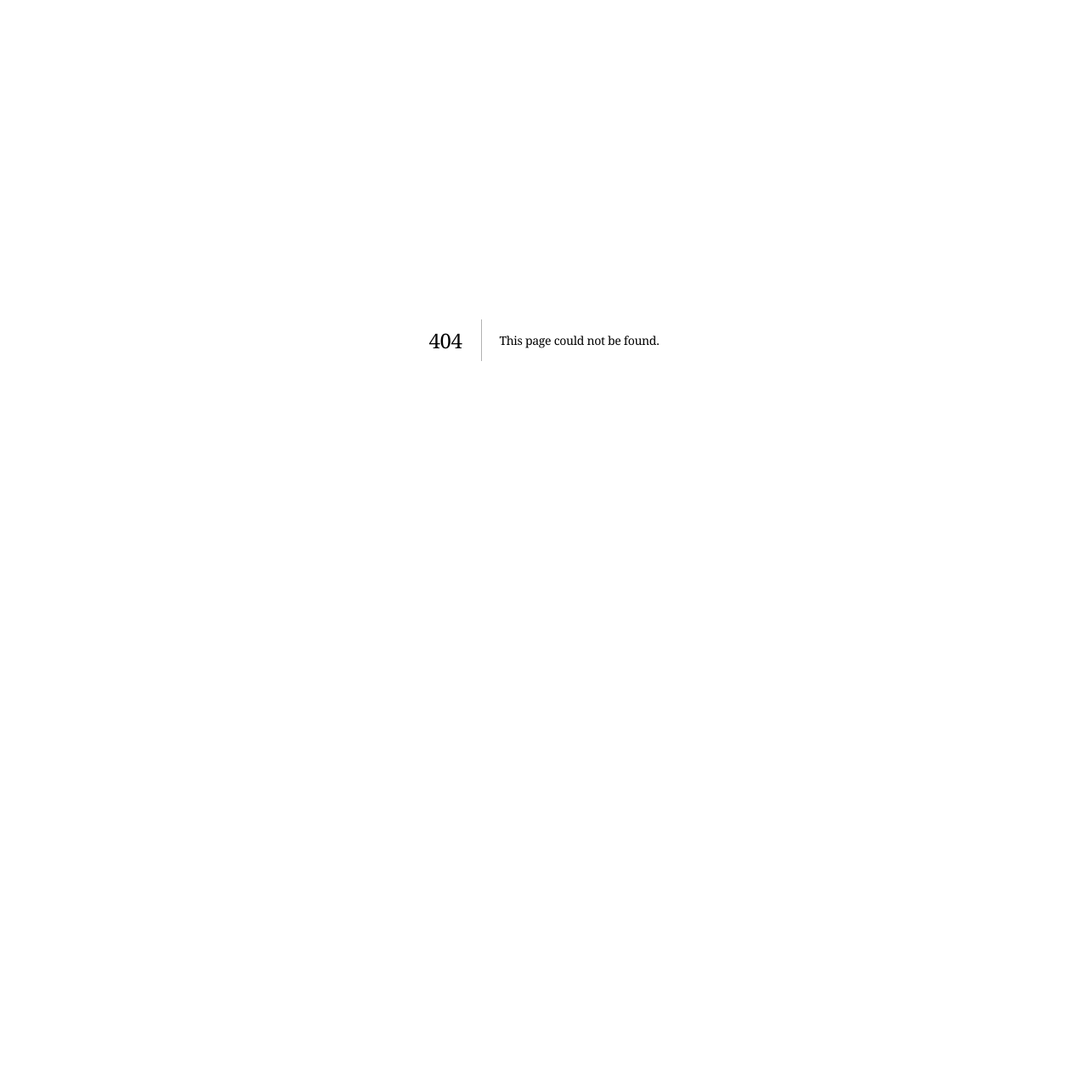
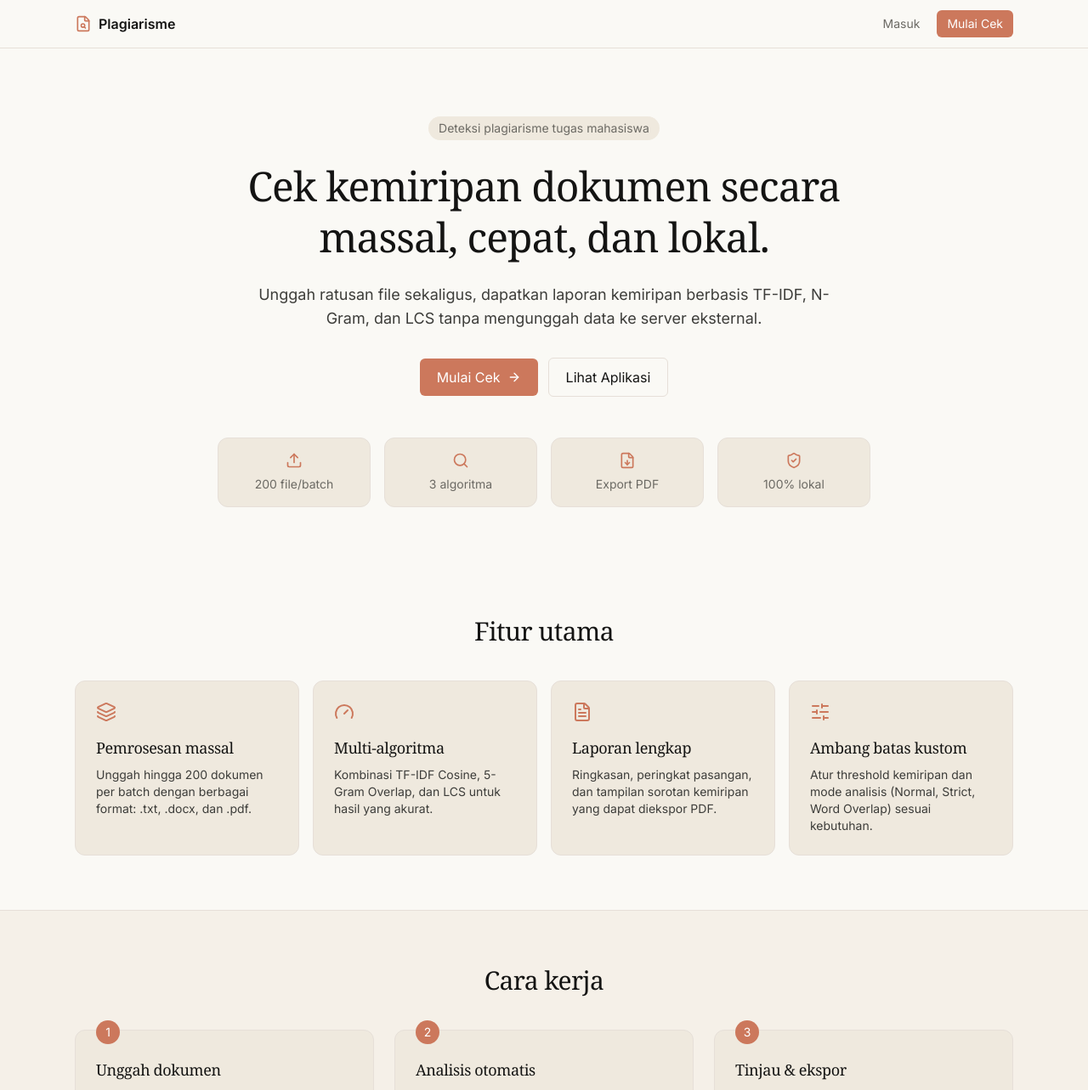
Before and after one commit to zenith-id/plagiarism-checker, a Next.js app in the folder frontend/: page / in a window 1280 px wide. Before the commit this address had no page. Shown: the top 1283 px of the page at 85% size. Before the commit the page ends 800 px from the top, so only its background shows below. Built offline with nearby package versions, Linux system fonts and the light colour scheme.

Commit message:
feat(marketing): add landing layout and page

```diff
--- /dev/null
+++ b/frontend/app/(marketing)/layout.tsx
@@ -0,0 +1,12 @@
+import { MarketingNav } from "@/components/marketing/MarketingNav";
+import { MarketingFooter } from "@/components/marketing/MarketingFooter";
+
+export default function MarketingLayout({ children }: { children: React.ReactNode }) {
+  return (
+    <div className="flex-1 flex flex-col">
+      <MarketingNav />
+      <main className="flex-1 flex flex-col">{children}</main>
+      <MarketingFooter />
+    </div>
+  );
+}
--- /dev/null
+++ b/frontend/app/(marketing)/page.tsx
@@ -0,0 +1,15 @@
+import { Hero } from "@/components/marketing/Hero";
+import { FeatureGrid } from "@/components/marketing/FeatureGrid";
+import { HowItWorks } from "@/components/marketing/HowItWorks";
+import { CtaSection } from "@/components/marketing/CtaSection";
+
+export default function LandingPage() {
+  return (
+    <>
+      <Hero />
+      <FeatureGrid />
+      <HowItWorks />
+      <CtaSection />
+    </>
+  );
+}
```
